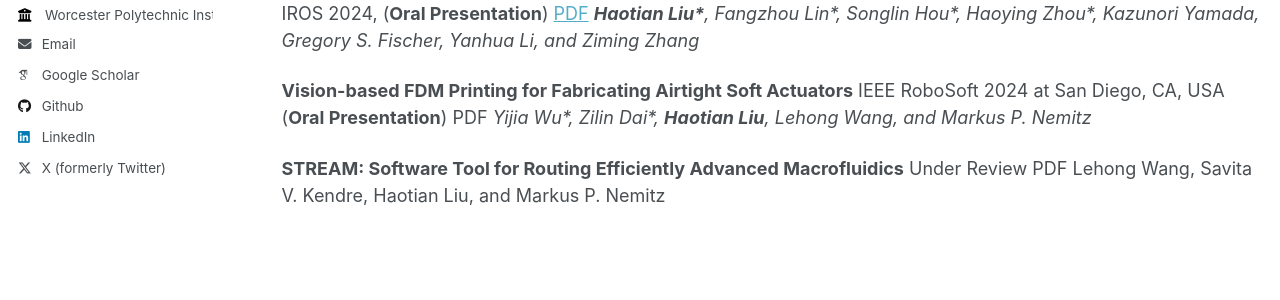
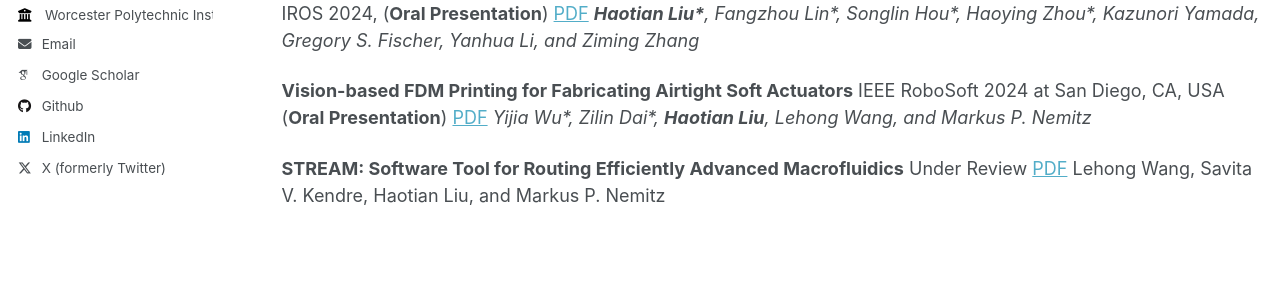
Before and after one commit to seanliu7081/seanliu7081.github.io, a Jekyll site: the page built from _pages/publications.md, in a window 1280 px wide and 947 px high. Shown: the part 307-607 px from the top of the window. Built offline with Jekyll 4.4.1, drawn with Linux system fonts in a browser that asks for light colours; some web fonts are replaced; part of the change alters nothing that is shown.

```diff
--- a/_pages/publications.md
+++ b/_pages/publications.md
@@ -12,6 +12,6 @@ author_profile: true
 
 **Loss Distillation via Gradient Matching for Point Cloud Completion with Weighted Chamfer Distance** IEEE/RSJ IROS 2024, (**Oral Presentation**) [PDF](files/IROS24__LossDistill.pdf) ***Haotian Liu\***, Fangzhou Lin\*, Songlin Hou\*, Haoying Zhou\*, Kazunori Yamada, Gregory S. Fischer, Yanhua Li, and Ziming Zhang*
 
-**Vision-based FDM Printing for Fabricating Airtight Soft Actuators** IEEE RoboSoft 2024 at San Diego, CA, USA (**Oral Presentation**) PDF *Yijia Wu\*, Zilin Dai\*, **Haotian Liu**, Lehong Wang, and Markus P. Nemitz*
+**Vision-based FDM Printing for Fabricating Airtight Soft Actuators** IEEE RoboSoft 2024 at San Diego, CA, USA (**Oral Presentation**) [PDF](https://arxiv.org/abs/2312.01135) *Yijia Wu\*, Zilin Dai\*, **Haotian Liu**, Lehong Wang, and Markus P. Nemitz*
 
-**STREAM: Software Tool for Routing Efficiently Advanced Macrofluidics** Under Review PDF Lehong Wang, Savita V. Kendre, Haotian Liu, and Markus P. Nemitz
+**STREAM: Software Tool for Routing Efficiently Advanced Macrofluidics** Under Review [PDF](https://arxiv.org/abs/2312.01130) Lehong Wang, Savita V. Kendre, Haotian Liu, and Markus P. Nemitz
```
